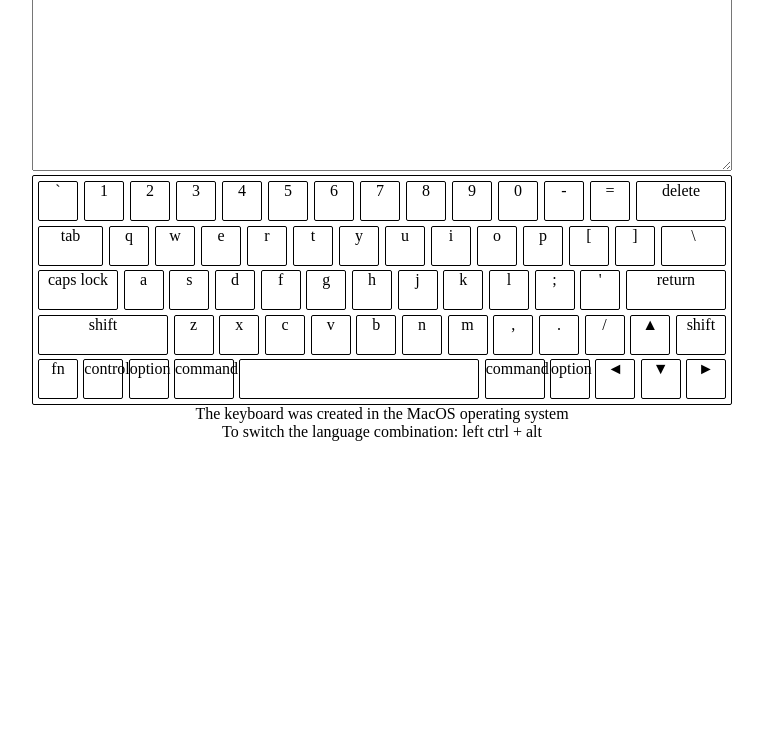
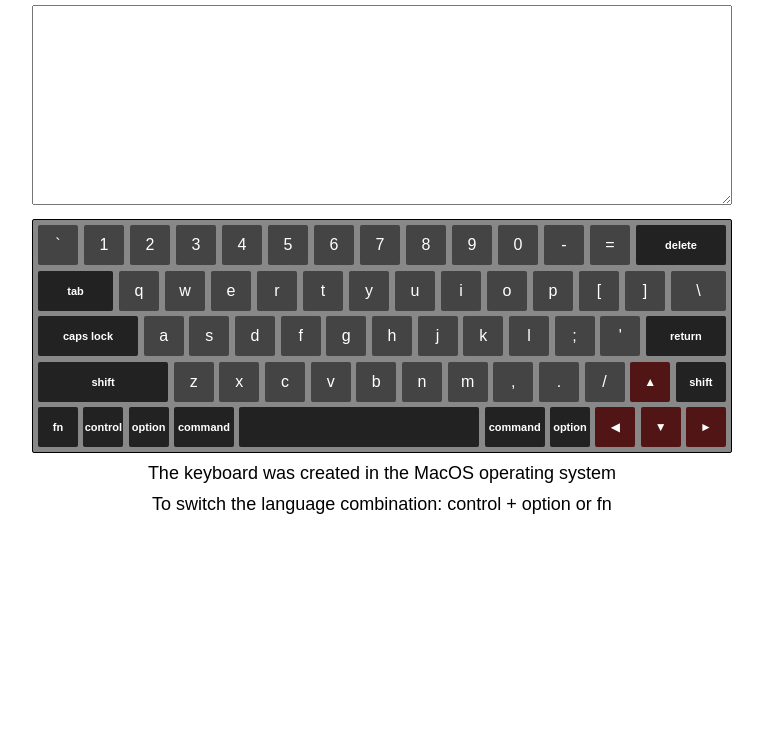
Before and after one commit to Edek92/Virtual-Keyboard, a website built with webpack: page index.html in a window 1280 px wide. Shown: the part 66-800 px from the top of the page, without its empty margins (258-1021 px from the left). Built offline with nearby package versions, Linux system fonts and the light colour scheme.

Commit message:
feat: add all necessary styles and fonts

```diff
--- /dev/null
+++ b/src/sass/_fonts.sass
@@ -0,0 +1,11 @@
+@font-face
+    font-family: 'Roboto Medium'
+    src: url('../fonts/Roboto-Medium.woff') format('woff')
+    font-weight: normal
+    font-style: normal
+
+@font-face
+    font-family: 'Roboto Bold'
+    src: url('../fonts/Roboto-Bold.woff') format('woff')
+    font-weight: normal
+    font-style: normal
--- a/src/sass/_keyboard.sass
+++ b/src/sass/_keyboard.sass
@@ -3,20 +3,25 @@
     width: 700px
 
 .title
+    margin: 20px
+    font-size: 26px
     text-align: center
 
 .textarea
     width: 100%
     min-height: 200px
+    padding: 10px
 
 .buttons-area
-    height: 230px
+    height: 234px
+    margin-top: 10px
     padding: 5px
     display: flex
     flex-direction: column
     justify-content: space-between
     border: #000000 solid 1px
     border-radius: 2px
+    background-color: $field_color_bg
 
 .row
     display: flex
@@ -25,21 +30,31 @@
 .button
     width: 40px
     height: 40px
-    border: #000000 solid 1px
     border-radius: 2px
     text-align: center
-    vertical-align: middle
     cursor: pointer
+    line-height: 40px
+    background-color: $regular_buttons_color_bg
+    color: #FFFFFF
+    transition: all 0.2s
+    &__delete, &__tab, &__caps-lock, &__return, &__shift, &__space, &__option,
+    &__command, &__control, &__fn
+        background-color: $special_buttons_color_bg
+        font-weight: bold
+        font-size: 11px
+    &__▲, &__◀, &__▼, &__►
+        background-color: $arrow_buttons_color_bg
+        font-size: 12px
     &__delete
         width: 90px
     &__tab
-        width: 65px
+        width: 75px
     &__\\
-        width: 65px
+        width: 55px
     &__caps-lock
+        width: 100px
+    &__return
         width: 80px
-    &__return
-        width: 100px
     &__shift
         width: 130px
         &_right
@@ -48,6 +63,12 @@
         width: 60px
     &__space
         width: 240px
+    &:hover
+        background-color: $hover_color_bg
+    &:active
+        background-color: $active_color_bg
 
 .footer
+    margin-top: 10px
+    font-size: 18px
     text-align: center
--- a/src/sass/_variables.sass
+++ b/src/sass/_variables.sass
@@ -1,5 +1,6 @@
 $field_color_bg: #888888
 $regular_buttons_color_bg: #444444
 $special_buttons_color_bg: #222222
+$arrow_buttons_color_bg: #521515
 $hover_color_bg: #78AA88
 $active_color_bg: #2CFD72
--- a/src/sass/style.sass
+++ b/src/sass/style.sass
@@ -2,6 +2,8 @@
 	box-sizing: border-box
 	margin: 0
 	padding: 0
+	font-family: Roboto-Medium, sans-serif
 
 @import './variables'
+@import './fonts'
 @import './keyboard'
--- a/src/scripts/buttons.js
+++ b/src/scripts/buttons.js
@@ -18,7 +18,7 @@
 
 const fifthRowButtons = [['fn', 'fn', 'fn', 'fn'], ['control', 'control', 'control', 'control'], ['option', 'option', 'option', 'option'],
   ['command', 'command', 'command', 'command'], ['space', 'space', 'space', 'space'], ['command', 'command', 'command', 'command'],
-  ['option', 'option', 'option', 'option'], ['◄', '◄', '◄', '◄'], ['▼', '▼', '▼', '▼'], ['►', '►', '►', '►']];
+  ['option', 'option', 'option', 'option'], ['◀', '◀', '◀', '◀'], ['▼', '▼', '▼', '▼'], ['►', '►', '►', '►']];
 
 class CreatorOfFirstRowButtons {
   constructor(parent, symbolsList, iterator, whatCase = 'lower', language = 'en') {
--- a/src/scripts/wrappers.js
+++ b/src/scripts/wrappers.js
@@ -33,7 +33,7 @@ class Creator {
     } else if (num === 3) {
       this.createElem('div', className, 'footer', 'The keyboard was created in the MacOS operating system');
     } else if (num === 4) {
-      this.createElem('div', className, 'footer', 'To switch the language combination: left ctrl + alt');
+      this.createElem('div', className, 'footer', 'To switch the language combination: control + option or fn');
     }
   }
 
--- a/webpack.config.js
+++ b/webpack.config.js
@@ -65,7 +65,7 @@ module.exports = {
         test: /\.woff2?$/i,
         type: 'asset/resource',
         generator: {
-          filename: 'fonts/[name].[ext]',
+          filename: 'fonts/[name][ext]',
         },
       },
       {
```
Also changed, not shown: src/fonts/Roboto-Bold.woff (added), src/fonts/Roboto-Medium.woff (added).
